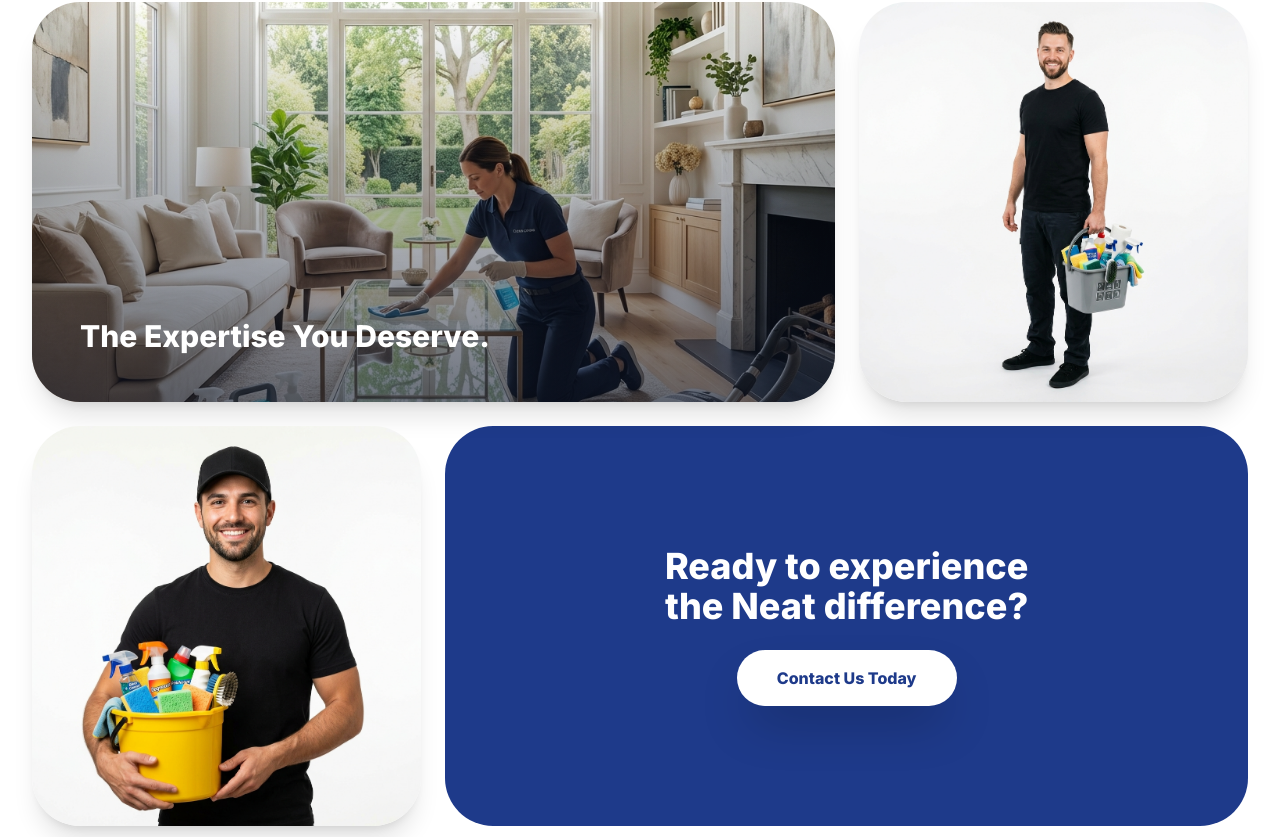
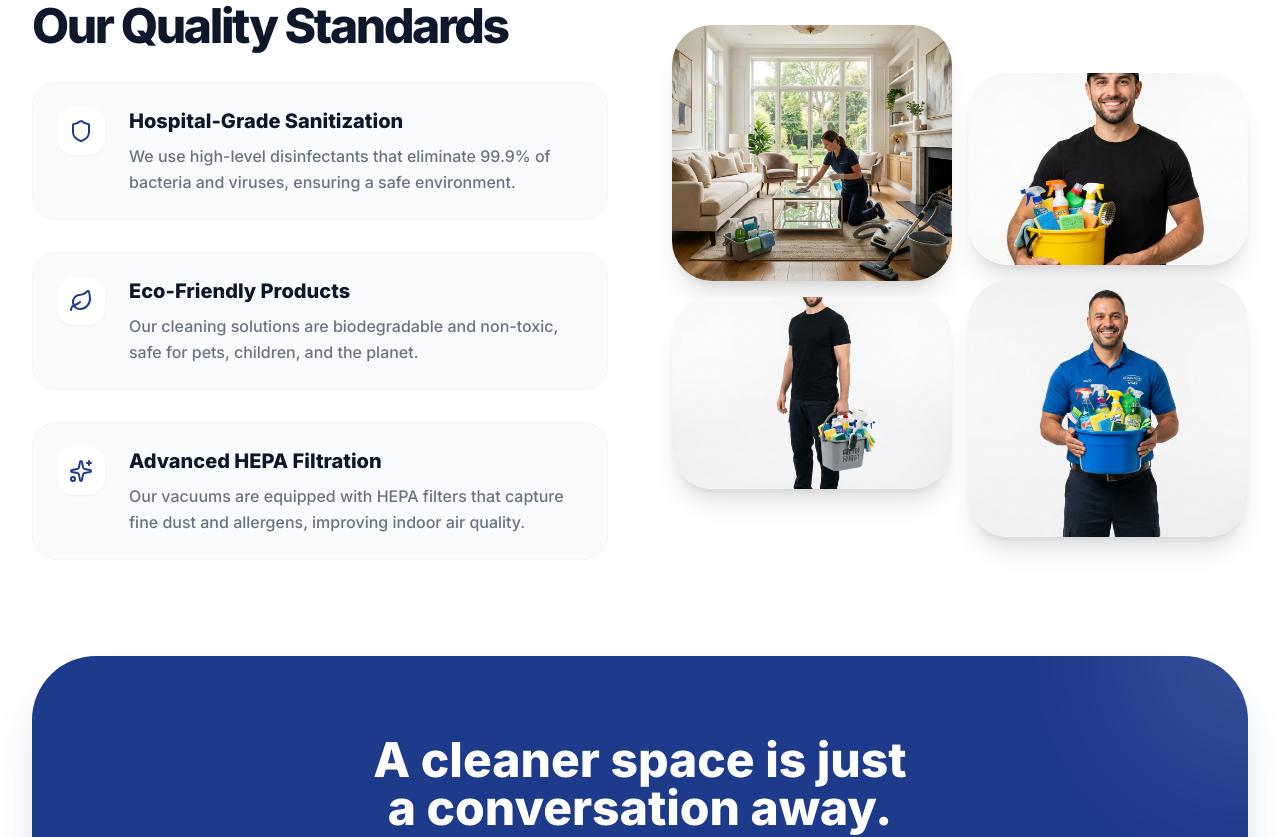
Before and after one commit to kritikakandhari/NeatBuildingMaintanence, a React (Vite) app: page /about in a window 1280 px wide. Shown: the part 1946-2783 px from the top of the page. Built offline with nearby package versions, Linux system fonts and the light colour scheme.

Commit message:
Replace blog-like elements on About page with detailed Cleaning Standards and masonry grid

```diff
--- a/src/pages/About.jsx
+++ b/src/pages/About.jsx
@@ -126,58 +126,73 @@ const About = () => {
               ))}
             </div>
           </div>
-        </section>
-
-        {/* Dynamic Image Grid */}
-        <section className="py-32 overflow-hidden">
+        </section>        {/* Service Standards Section */}
+        <section className="py-32">
           <div className="max-w-7xl mx-auto px-4 sm:px-6 lg:px-8">
-            <div className="grid grid-cols-1 md:grid-cols-12 gap-6">
-              <div className="md:col-span-8">
-                <div className="relative h-[400px] rounded-[3rem] overflow-hidden shadow-xl group">
-                  <img
-                    src="/blog/spring.png"
-                    alt="Our experts"
-                    className="w-full h-full object-cover group-hover:scale-105 transition-transform duration-700"
-                  />
-                  <div className="absolute inset-0 bg-gradient-to-t from-dark/60 to-transparent flex items-end p-12">
-                    <h3 className="text-3xl font-black text-white">The Expertise You Deserve.</h3>
+            <div className="grid grid-cols-1 lg:grid-cols-2 gap-16 items-center mb-24">
+              <div>
+                <h2 className="text-4xl md:text-5xl font-black text-dark mb-8 tracking-tighter">Our Quality Standards</h2>
+                <div className="space-y-8">
+                  {[
+                    {
+                      title: "Hospital-Grade Sanitization",
+                      desc: "We use high-level disinfectants that eliminate 99.9% of bacteria and viruses, ensuring a safe environment.",
+                      icon: <Shield className="w-6 h-6 text-primary" />
+                    },
+                    {
+                      title: "Eco-Friendly Products",
+                      desc: "Our cleaning solutions are biodegradable and non-toxic, safe for pets, children, and the planet.",
+                      icon: <Leaf className="w-6 h-6 text-primary" />
+                    },
+                    {
+                      title: "Advanced HEPA Filtration",
+                      desc: "Our vacuums are equipped with HEPA filters that capture fine dust and allergens, improving indoor air quality.",
+                      icon: <Sparkles className="w-6 h-6 text-primary" />
+                    }
+                  ].map((item, idx) => (
+                    <div key={idx} className="flex gap-6 p-6 rounded-3xl bg-gray-50 border border-gray-100">
+                      <div className="w-12 h-12 rounded-2xl bg-white flex items-center justify-center shadow-sm flex-shrink-0">
+                        {item.icon}
+                      </div>
+                      <div>
+                        <h4 className="text-xl font-black text-dark mb-2">{item.title}</h4>
+                        <p className="text-gray-500 font-medium leading-relaxed">{item.desc}</p>
+                      </div>
+                    </div>
+                  ))}
+                </div>
+              </div>
+              <div className="relative">
+                <div className="grid grid-cols-2 gap-4">
+                  <div className="space-y-4">
+                    <img src="/blog/spring.png" alt="Cleaning detail" className="rounded-[2.5rem] h-64 w-full object-cover shadow-xl" />
+                    <img src="/blog/construction.png" alt="Equipment" className="rounded-[2.5rem] h-48 w-full object-cover shadow-xl" />
+                  </div>
+                  <div className="space-y-4 pt-12">
+                    <img src="/blog/carpet.png" alt="Professional staff" className="rounded-[2.5rem] h-48 w-full object-cover shadow-xl" />
+                    <img src="/blog/commercial.png" alt="Finished space" className="rounded-[2.5rem] h-64 w-full object-cover shadow-xl" />
                   </div>
                 </div>
               </div>
-              <div className="md:col-span-4">
-                <div className="relative h-[400px] rounded-[3rem] overflow-hidden shadow-xl group">
-                  <img
-                    src="/blog/construction.png"
-                    alt="Cleaning detail"
-                    className="w-full h-full object-cover group-hover:scale-105 transition-transform duration-700"
-                  />
-                </div>
-              </div>
-              <div className="md:col-span-4">
-                <div className="relative h-[400px] rounded-[3rem] overflow-hidden shadow-xl group">
-                  <img
-                    src="/blog/carpet.png"
-                    alt="Office cleaning"
-                    className="w-full h-full object-cover group-hover:scale-105 transition-transform duration-700"
-                  />
-                </div>
             </div>
 
-              <div className="md:col-span-8 text-center bg-primary rounded-[3rem] p-12 flex flex-col justify-center items-center">
-                <h3 className="text-3xl md:text-4xl font-black text-white mb-6 leading-tight">
-                  Ready to experience <br /> the Neat difference?
+            {/* Final CTA */}
+            <div className="bg-primary rounded-[4rem] p-12 md:p-20 text-center relative overflow-hidden shadow-2xl shadow-primary/20">
+              <div className="absolute top-0 right-0 w-64 h-64 bg-white/10 rounded-full blur-3xl -mr-32 -mt-32"></div>
+              <h3 className="text-3xl md:text-5xl font-black text-white mb-8 leading-tight relative z-10">
+                A cleaner space is just <br /> a conversation away.
               </h3>
               <motion.button
                 whileHover={{ scale: 1.05 }}
                 whileTap={{ scale: 0.95 }}
-                  className="bg-white text-primary px-10 py-4 rounded-full font-black shadow-2xl hover:shadow-primary/30 transition-all"
+                className="bg-white text-primary px-12 py-5 rounded-full font-black text-lg shadow-xl relative z-10"
               >
-                  Contact Us Today
+                Get a Free Quote
               </motion.button>
             </div>
           </div>
-          </div>
         </section>
+n>
 
       </div>
     </PageTransition>
```
Lines whose indentation alone changed are shown as unchanged.
